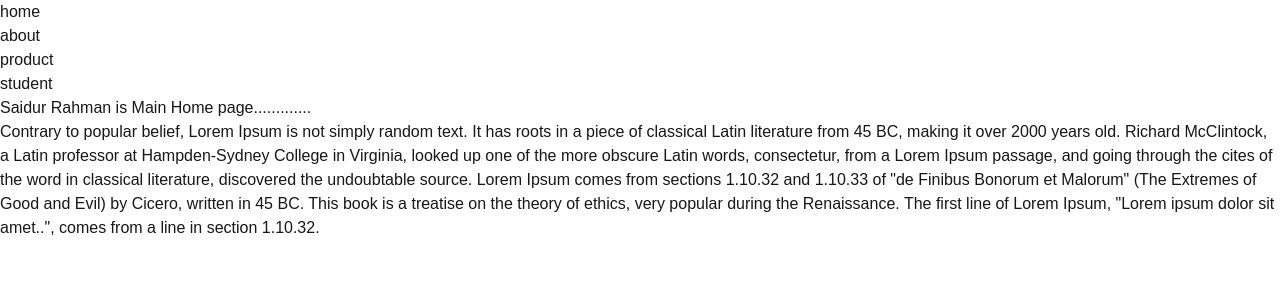
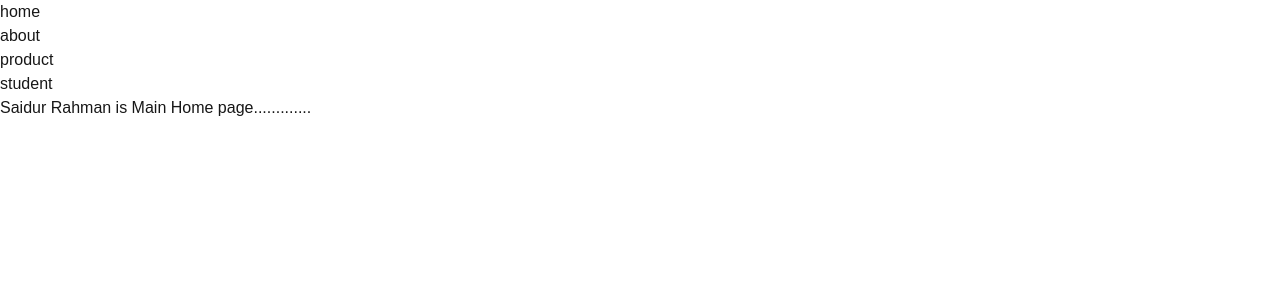
Before and after one commit to saidurrahman179/basicNextjs, a Next.js app: page / in a window 1280 px wide. Shown: the top 300 px of the page. Built offline with nearby package versions, Linux system fonts and the light colour scheme.

Commit message:
all right maybe

```diff
--- a/src/app/page.js
+++ b/src/app/page.js
@@ -8,7 +8,7 @@ export default function Home() {
   return (
     <div className="m-10 flex items-center justify-center bg-lime-950 text-white">
       <h1>Saidur Rahman  is Main Home  page.............</h1>
-     <p>Contrary to popular belief, Lorem Ipsum is not simply random text. It has roots in a piece of classical Latin literature from 45 BC, making it over 2000 years old. Richard McClintock, a Latin professor at Hampden-Sydney College in Virginia, looked up one of the more obscure Latin words, consectetur, from a Lorem Ipsum passage, and going through the cites of the word in classical literature, discovered the undoubtable source. Lorem Ipsum comes from sections 1.10.32 and 1.10.33 of "de Finibus Bonorum et Malorum" (The Extremes of Good and Evil) by Cicero, written in 45 BC. This book is a treatise on the theory of ethics, very popular during the Renaissance. The first line of Lorem Ipsum, "Lorem ipsum dolor sit amet..", comes from a line in section 1.10.32.</p>
+
     </div>
   );
 }
```
